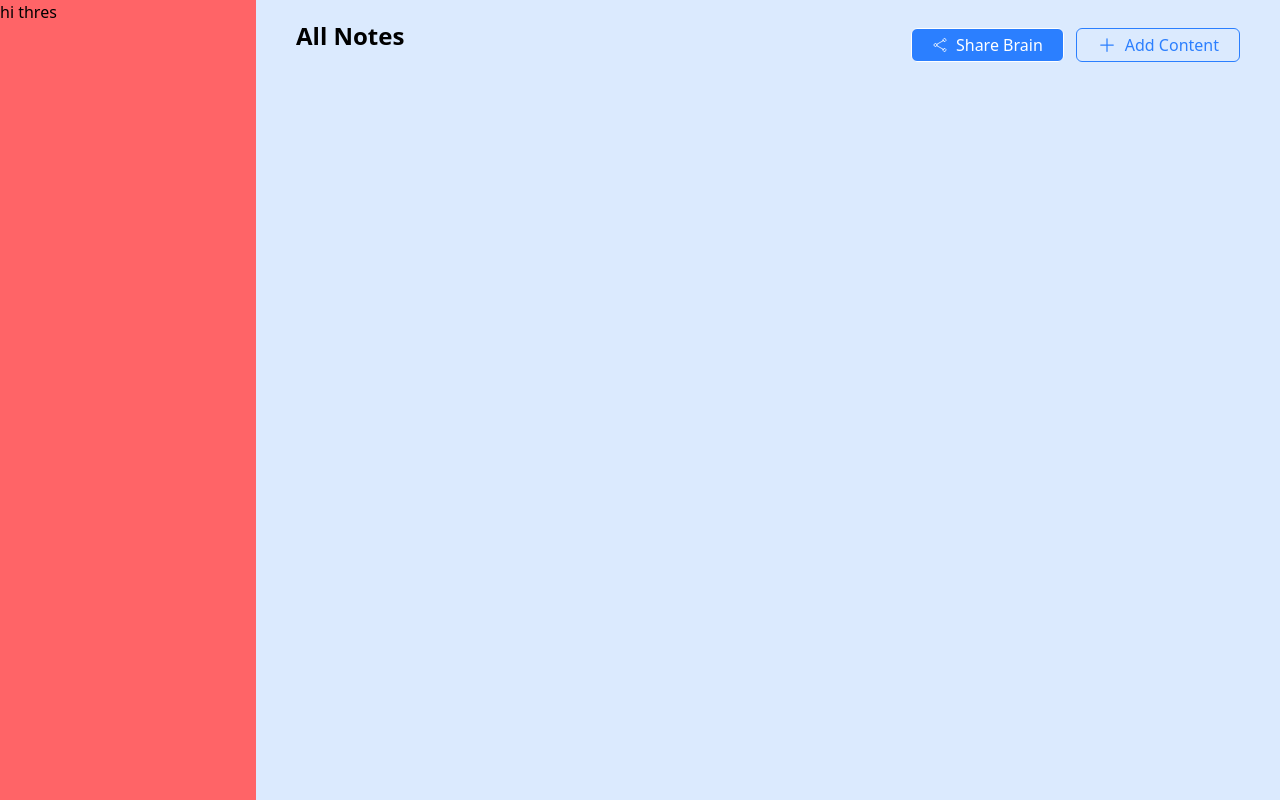
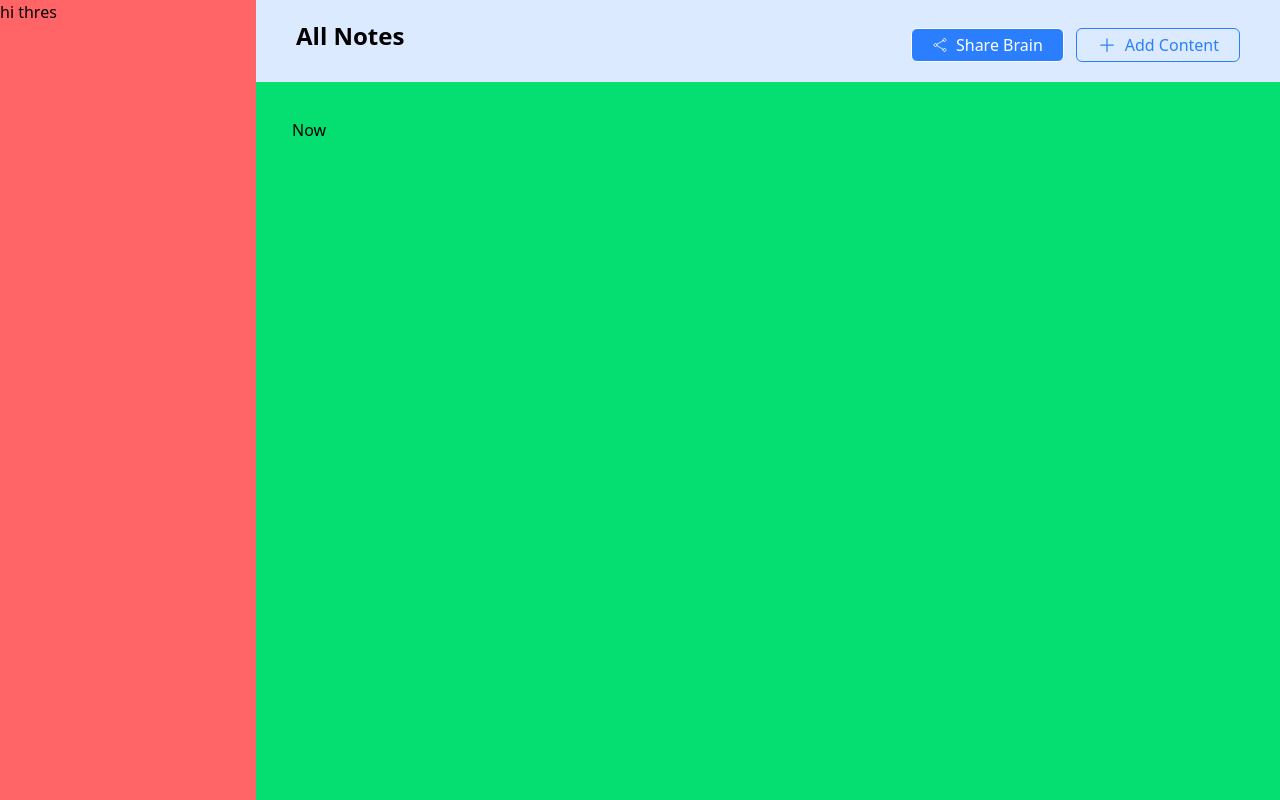
Before and after one commit to yashwankhade5/second-brain, a React (Vite) app in the folder second-brain-frontend/brainly-frontend/: page / in a window 1280 px wide. Built offline with nearby package versions, Linux system fonts and the light colour scheme.

Commit message:
main content working

```diff
--- a/second-brain-frontend/brainly-frontend/src/components/Dashboard.tsx
+++ b/second-brain-frontend/brainly-frontend/src/components/Dashboard.tsx
@@ -1,6 +1,7 @@
 
 import { Sidebar } from "./Sidebar";
 import { TopBar } from "./TopBar";
+import { Main } from "./MainContent";
 
 
 export function Dashboard() {
@@ -9,7 +10,7 @@ export function Dashboard() {
 
   return (<div className="flex">
     <Sidebar/>
-    <div className="w-8/10 min-h-screen  "><TopBar/></div>
+    <div className="w-8/10 min-h-screen flex flex-col "><TopBar/><Main/></div>
 
     </div>
   )
--- a/second-brain-frontend/brainly-frontend/src/components/MainContent.tsx
+++ b/second-brain-frontend/brainly-frontend/src/components/MainContent.tsx
@@ -1,3 +1,6 @@
 export function Main() {
+    return <div className="flex-grow p-9 bg-green-400">
+    Now
 
+    </div>
 }
--- a/second-brain-frontend/brainly-frontend/src/components/TopBar.tsx
+++ b/second-brain-frontend/brainly-frontend/src/components/TopBar.tsx
@@ -4,7 +4,7 @@ import { Shareicon } from "../icons/Share";
 
 
 export function TopBar() {
-    return<div className="h-full px-5 bg-blue-100"><div className="flex  justify-between p-5 ">
+    return<div className=" px-5 bg-blue-100"><div className="flex  justify-between p-5 ">
     <div className="text-2xl font-bold">All Notes</div>
     <div className="flex ">
       <Button title={"Share Brain"} variant={"primary"} size={"lg"} starticon={<Shareicon/>}/>
```
